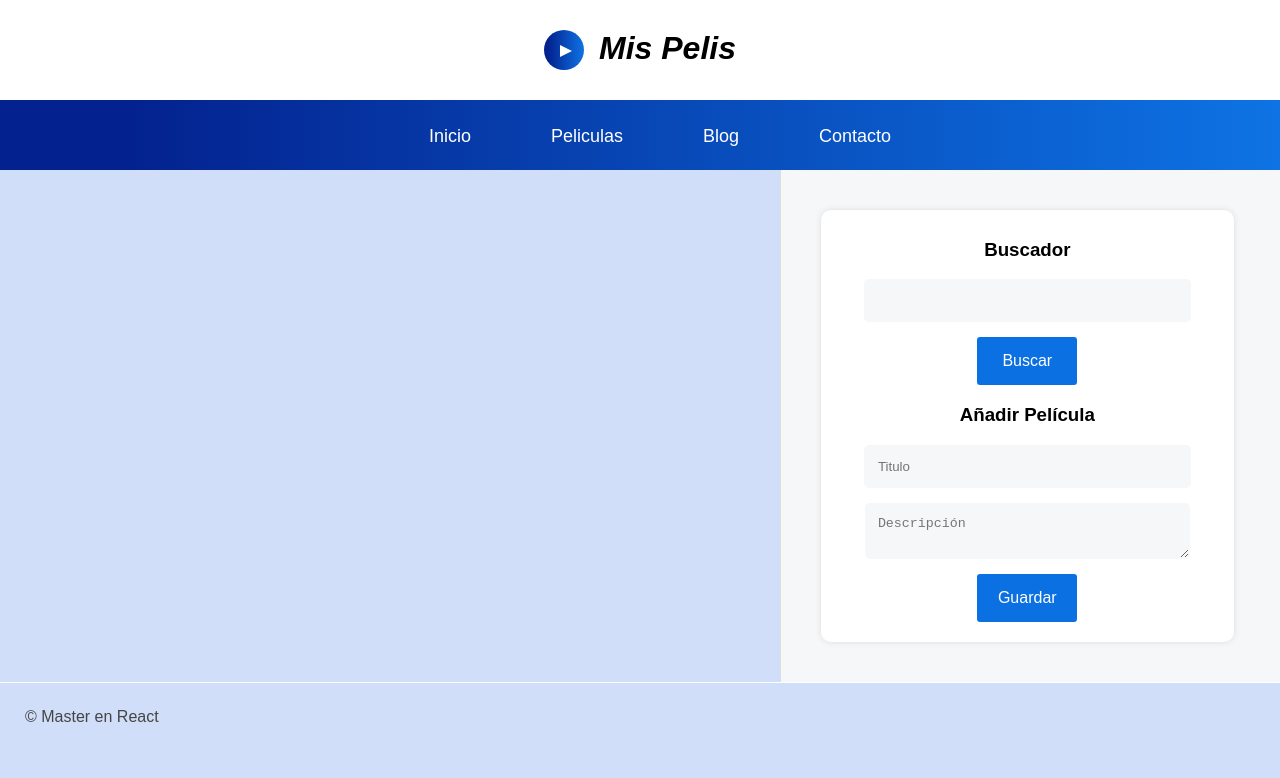
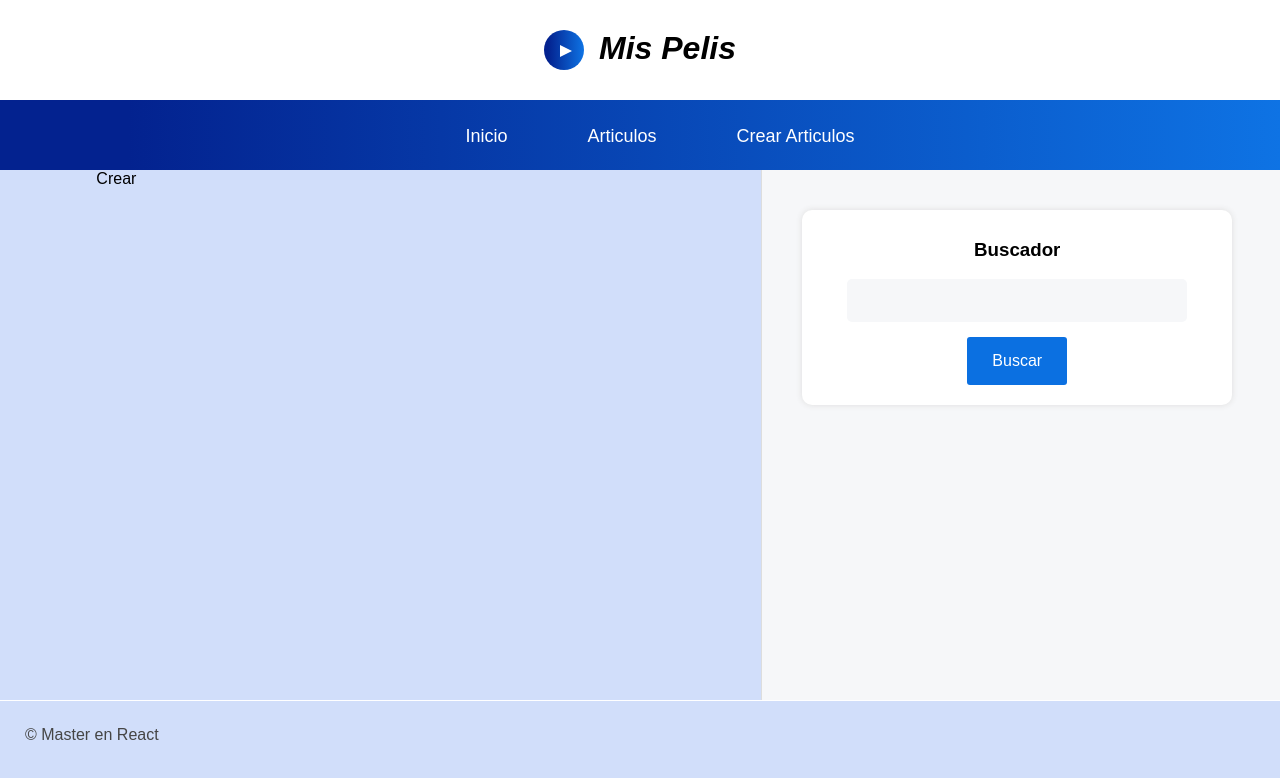
Before and after one commit to saulkurosaki/BLOG-PROJECT, a React (Vite) app in the folder proyecto-blog/: page /crear-articulos in a window 1280 px wide. Shown: the top 778 px of the page. Built offline with nearby package versions, Linux system fonts and the light colour scheme.

Commit message:
NavigationBar Done

```diff
--- a/proyecto-blog/src/components/layout/Nav.jsx
+++ b/proyecto-blog/src/components/layout/Nav.jsx
@@ -1,13 +1,13 @@
-import React from 'react'
+import React from 'react';
+import { NavLink } from 'react-router-dom';
 
 export const Nav = () => {
   return (
     <nav className='nav'>
       <ul>
-        <li><a href='#'>Inicio</a></li>
-        <li><a href='#'>Peliculas</a></li>
-        <li><a href='#'>Blog</a></li>
-        <li><a href='#'>Contacto</a></li>
+        <li><NavLink to='/inicio'>Inicio</NavLink></li>
+        <li><NavLink to='/articulos'>Articulos</NavLink></li>
+        <li><NavLink to='/crear-articulos'>Crear Articulos</NavLink></li>
       </ul>
     </nav>
   )
--- a/proyecto-blog/src/components/layout/Sidebar.jsx
+++ b/proyecto-blog/src/components/layout/Sidebar.jsx
@@ -9,16 +9,16 @@ export const Sidebar = () => {
           <input type='text' id='search_field'/>
           <button id='search'>Buscar</button>
         </form>
+      </div>
 
-        <div className='add'>
+      {/*<div className='add'>
         <h3 className='title'>Añadir Película</h3>
         <form>
           <input type='text' id='title' placeholder='Titulo'/>
           <textarea id='description' placeholder='Descripción'></textarea>
           <input type='submit' id='save' value='Guardar'/>
         </form>
-        </div>
-      </div>
+      </div>*/}
     </aside>
   )
 }
--- a/proyecto-blog/src/index.css
+++ b/proyecto-blog/src/index.css
@@ -153,6 +153,7 @@ input[type="button"]{
   background: #f6f7f9;
   border-left: 1px solid #ddd;
   padding: 20px;
+  min-height: 490px;
 }
 
 .lateral > div{
--- a/proyecto-blog/src/routing/Rutas.jsx
+++ b/proyecto-blog/src/routing/Rutas.jsx
@@ -6,6 +6,7 @@ import { Header } from "../components/layout/Header";
 import { Nav } from "../components/layout/Nav";
 import { Sidebar } from "../components/layout/Sidebar";
 import { Footer } from "../components/layout/Footer";
+import { Crear } from "../components/pages/Crear";
 
 export const Rutas = () => {
   return (
@@ -20,6 +21,7 @@ export const Rutas = () => {
                 <Route path="/" element={<Inicio />}/>
                 <Route path="/inicio" element={<Inicio />}/>
                 <Route path="/articulos" element={<Articulos />}/>
+                <Route path="/crear-articulos" element={<Crear />}/>
             </Routes>
         </section>
 
```
